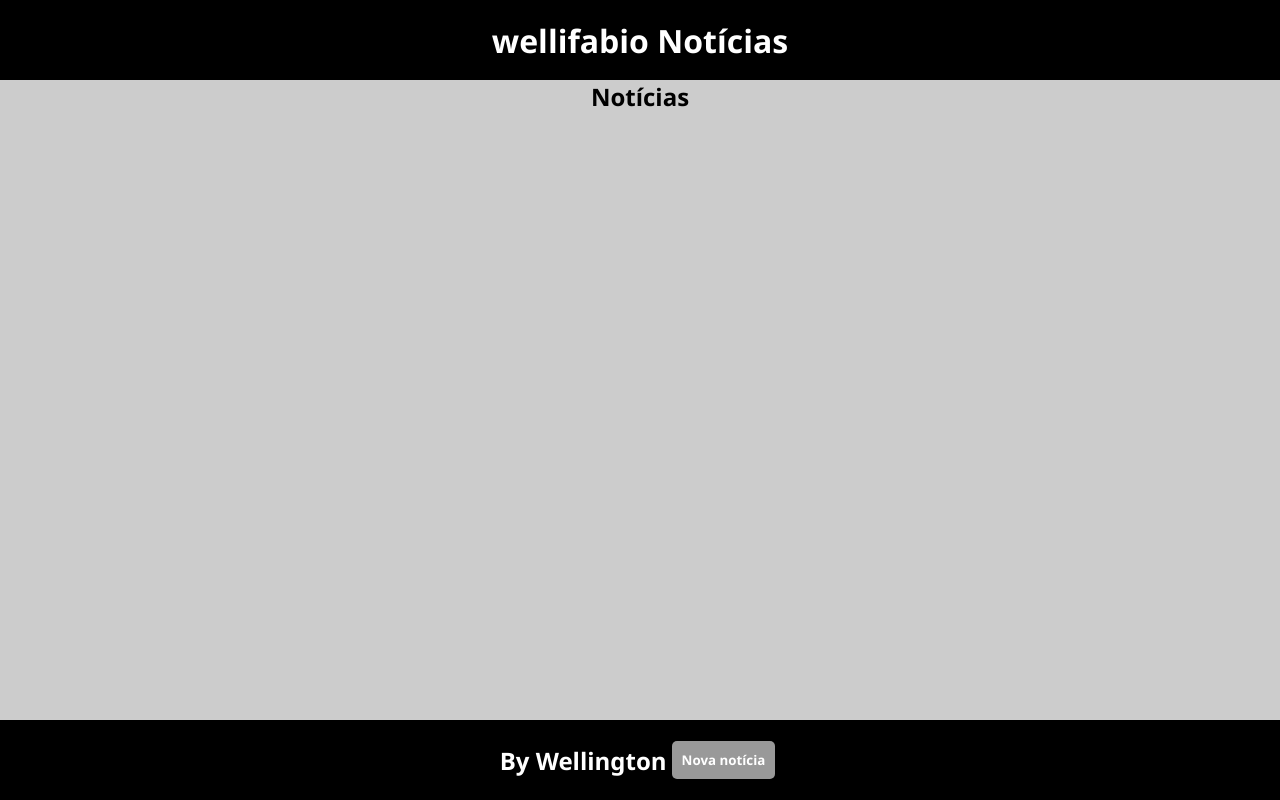
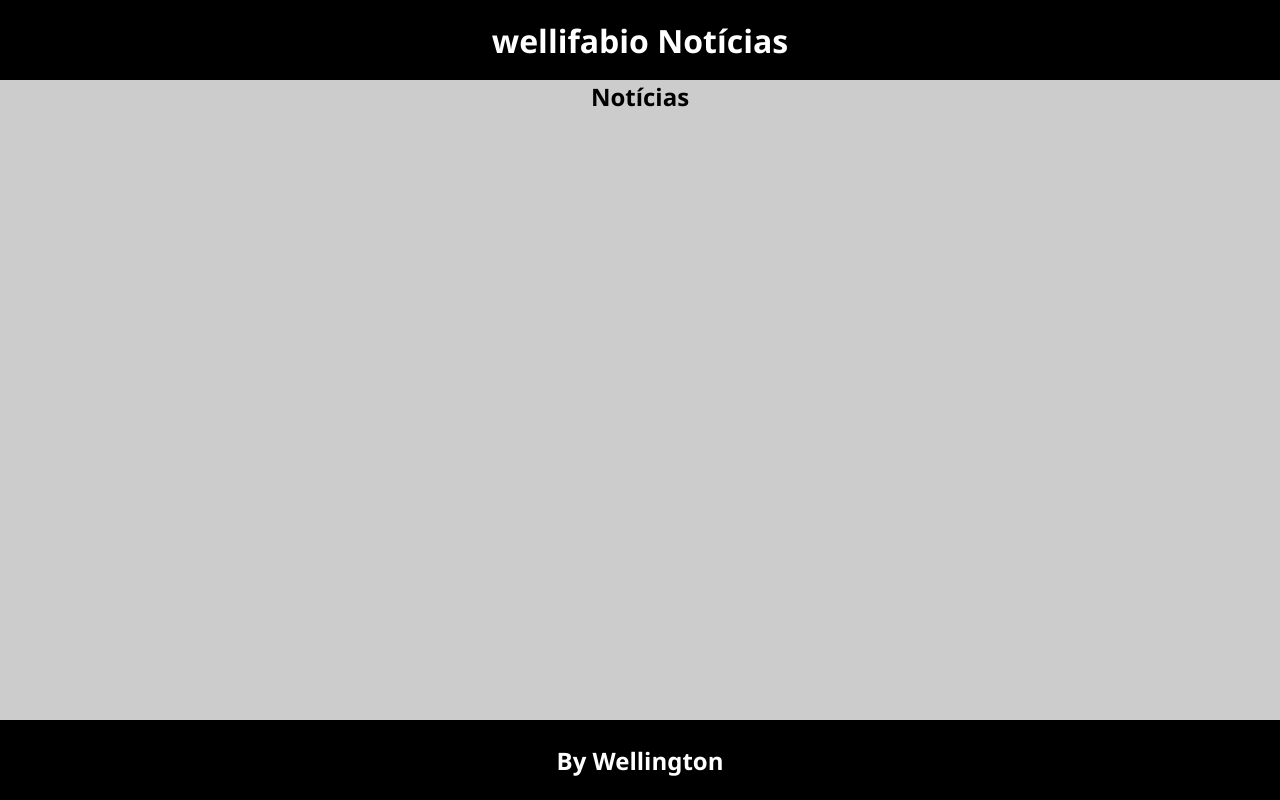
Before and after one commit to wellifabio/newswfom, a plain HTML site: page index.html in a window 1280 px wide. Drawn offline with Linux system fonts and the light colour scheme; no server answers.

Commit message:
ajustes na index

```diff
--- a/index.html
+++ b/index.html
@@ -19,7 +19,6 @@
     </main>
     <footer>
         <h2>By Wellington</h2>
-        <button onclick="cadastro.classList.remove('oculto')">Nova notícia</button>
     </footer>
     </div>
 </body>
```
